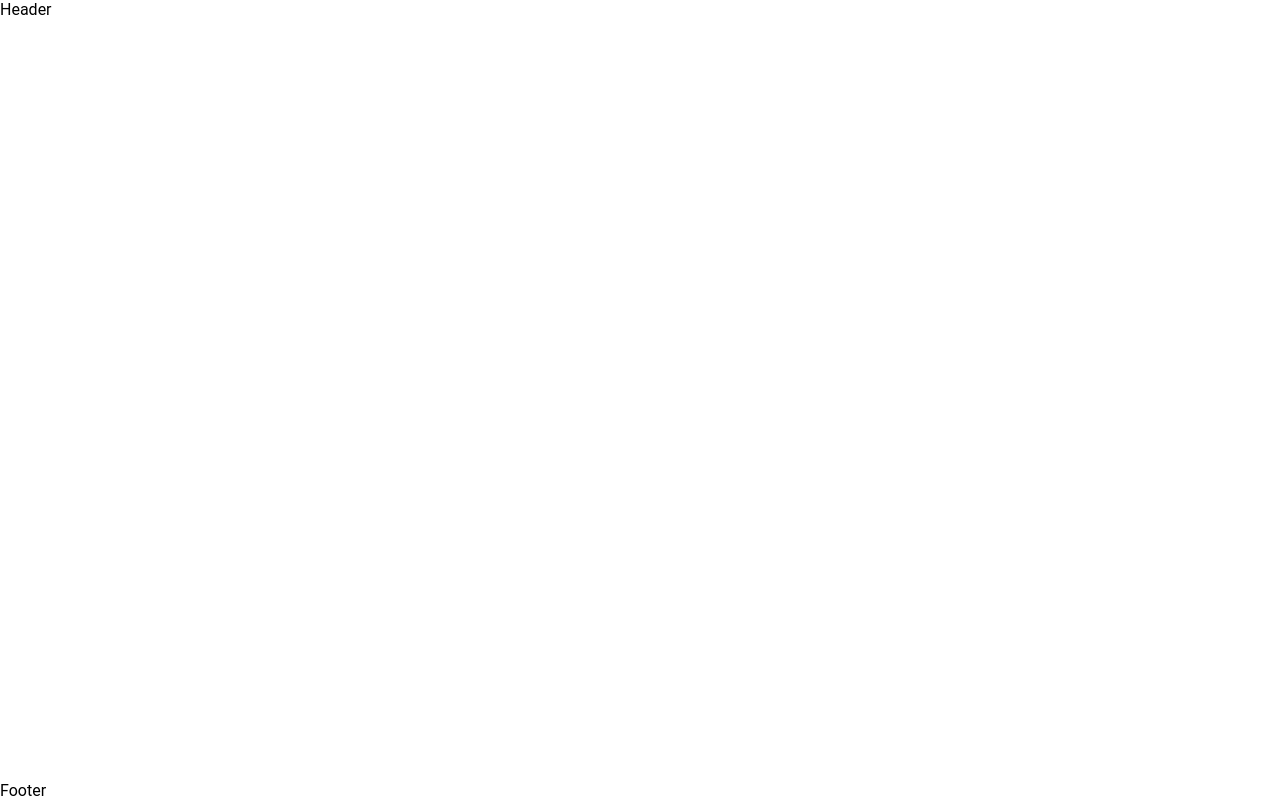
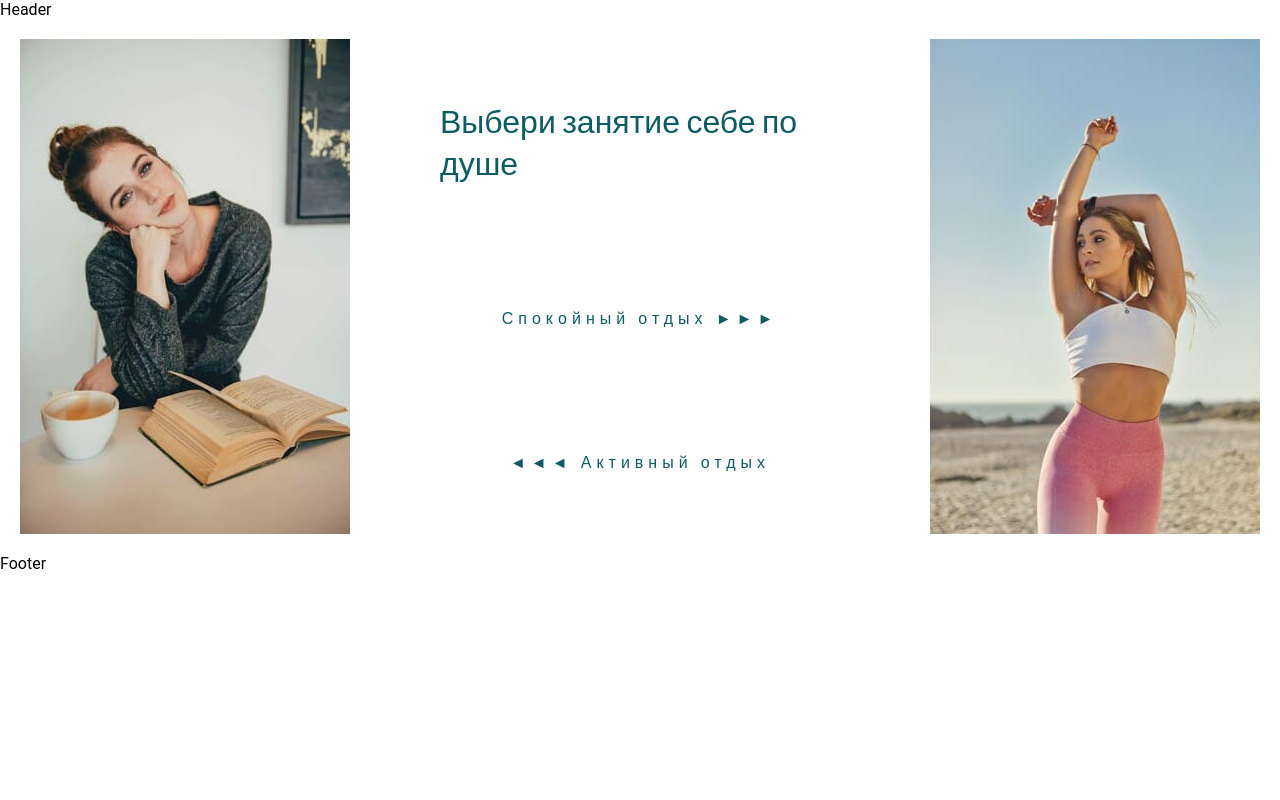
Before and after one commit to Daria29051/MeTime-App, a plain HTML site: page index.html in a window 1280 px wide. Drawn offline with nearby package versions, Linux system fonts and the light colour scheme.

Commit message:
choice-screen added

```diff
--- a/index.html
+++ b/index.html
@@ -1,21 +1,36 @@
 <!DOCTYPE html>
 <html lang="en">
   <head>
-    <meta charset="UTF-8">
-    <meta name="viewport" content="width=device-width, initial-scale=1.0">
+    <meta charset="UTF-8" />
+    <meta name="viewport" content="width=device-width, initial-scale=1.0" />
     <title>Document</title>
+    <link rel="preconnect" href="https://fonts.googleapis.com">
+    <link rel="preconnect" href="https://fonts.gstatic.com" crossorigin>
+    <link href="https://fonts.googleapis.com/css2?family=Source+Sans+3:ital,wght@0,200..900;1,200..900&display=swap" rel="stylesheet">
     <link rel="stylesheet" href="style.css" />
   </head>
   <body>
     <div class="wrapper">
-        <div class="header"> Header</div>
+      <div class="header">Header</div>
       <div class="main">
         <div class="1-screen"></div>
-            <div class="choice-screen"></div>
+        <div class="choice-screen">
+        <div class="choice-screen-part">
+          <img src="assets/img/reading.jpg" alt="reading-woman" />
+        </div>
+        <div class="choice-screen-part">
+          <p class="choice-screen-header">Выбери занятие себе по душе</p>
+          <p class="choice-screen-text">Спокойный отдых &#9658&#9658&#9658</p>
+          <p class="choice-screen-text">&#9668&#9668&#9668 Активный отдых</p>
+        </div>
+
+        <div class="choice-screen-part">
+          <img src="assets/img/fitness.jpg" alt="sport-woman" />
+        </div>
+    </div>
         <div class="partners"></div>
-        </div>
-            <div class="footer"> Footer</div>
 
+      <div class="footer">Footer</div>
     </div>
 
     <script src="script.js"></script>
--- a/style.css
+++ b/style.css
@@ -1,3 +1,5 @@
+
+
 * {
     box-sizing: border-box;
     font-family: 'Roboto', sans-serif;
@@ -39,3 +41,36 @@ html, body {
     grid-area: footer;
     width: 100vw;
 }
+
+
+/* Choice-screen */
+.choice-screen {
+    display: flex;
+    flex-direction: row;
+    gap: 50px;
+    justify-content: center;
+
+}
+
+.choice-screen-part {
+    padding: 20px;
+    display: flex;
+    flex-direction: column;
+    justify-content: space-around;
+    align-items: center;
+}
+
+.choice-screen-header {
+    font-family: "Source Sans 3", sans-serif;
+    font-weight: 400;
+    font-size: 2em;
+    color: #0E5C63;
+}
+
+.choice-screen-text {
+    font-family: "Source Sans 3", sans-serif;
+    font-weight: 300;
+    font-size: 1em;
+    color: #0E5C63;
+    letter-spacing: 5px;
+}
```
Also changed, not shown: assets/img/fitness.jpg (added), assets/img/reading.jpg (added). Lines whose indentation alone changed are shown as unchanged.
